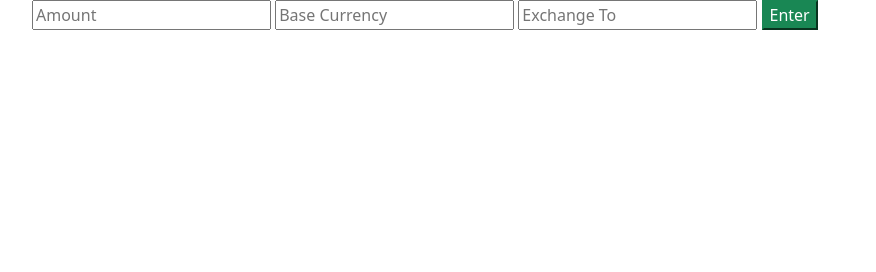
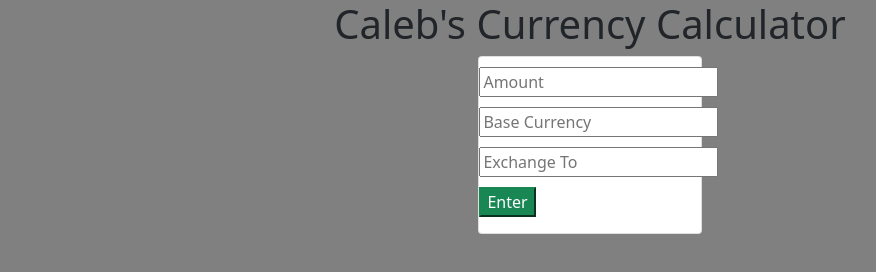
Before and after one commit to CalebCoughenour/Currency-Exchange, a website built with webpack: page src/index.html in a window 1280 px wide. Shown: the whole page, without its empty margins (50-926 px from the left). Built offline with nearby package versions, Linux system fonts and the light colour scheme.

Commit message:
add title and styling to page

```diff
--- a/src/css/styles.css
+++ b/src/css/styles.css
@@ -0,0 +1,24 @@
+body {
+  background-color: gray;
+}
+
+h1 {
+  text-align: center;
+}
+
+input {
+  margin-top: 10px;
+  margin-left: auto;
+  margin-right: auto;
+  display: block;
+}
+
+.btn-success {
+  margin-top: 10px;
+}
+
+.card {
+  margin-left: auto;
+  margin-right: auto;
+  width: 20%;
+}
--- a/src/index.html
+++ b/src/index.html
@@ -4,13 +4,15 @@
 </head>
 <body>
   <div class="container">
+      <h1>Caleb's Currency Calculator</h1>
+    <div class="card">
       <form id="exchange-form">
         <input id="currency-amount" type="text" placeholder="Amount" required>
         <input id="main-currency" type="text" placeholder="Base Currency" required>
         <input id="secondary-currency" type="text" placeholder="Exchange To" required>
         <button id="currency-button" class="btn-success">Enter</button>
       </form>
-
+    </div>
     <div id="display-area">
       <div id="base-currency"></div>
       <div id="converted-currency"></div>
```
Lines whose indentation alone changed are shown as unchanged.
